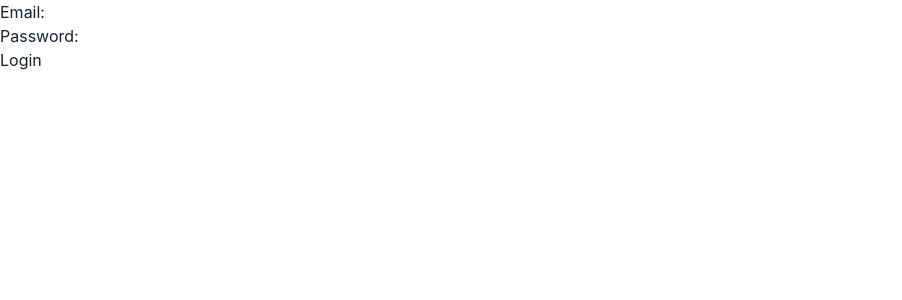
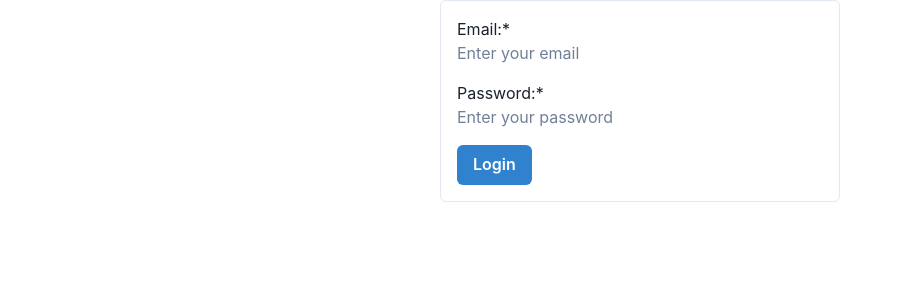
Before and after one commit to Cocahuana/ChallengeReactJSDev, a React (Create React App) app in the folder frontend/: page /login in a window 1280 px wide. Shown: the top 300 px of the page, without its empty margins (0-902 px from the left). Built offline with nearby package versions, Linux system fonts and the light colour scheme; no server answers; the HTML template or start-up script is replaced by a standard one.

Commit message:
Feat: add private routes and fix login

```diff
--- a/frontend/src/components/PrivateRoute.tsx
+++ b/frontend/src/components/PrivateRoute.tsx
@@ -4,7 +4,6 @@ import { useAuth } from "../context/AuthContext";
 
 function PrivateRoute() {
 	const { isLoggedIn } = useAuth();
-	console.log("is loggedin: ", isLoggedIn());
 	// Outlet will render child elements for routing
 	return isLoggedIn() ? <Outlet /> : <Navigate to='/login' replace />;
 }
--- a/frontend/src/context/AuthContext.tsx
+++ b/frontend/src/context/AuthContext.tsx
@@ -29,7 +29,7 @@ export const AuthProvider = (props: AuthProviderProps) => {
 			setError(null);
 			return userData;
 		} catch (err: any) {
-			setError("ERROR - LOGIN - POST: " + err.message);
+			setError("ERROR - LOGIN: " + err.message);
 			setUser(null);
 			return null;
 		}
@@ -55,7 +55,6 @@ export const AuthProvider = (props: AuthProviderProps) => {
 		return expirationDate < new Date();
 	};
 	const isLoggedIn = () => {
-		console.log("istokenExpired: ", isTokenExpired());
 		return !isTokenExpired();
 	};
 	return (
--- a/frontend/src/hooks/useLogin.ts
+++ b/frontend/src/hooks/useLogin.ts
@@ -1,7 +1,6 @@
 import { AxiosResponse } from "axios";
 import axiosInstance from "../utils/axiosInstance";
 import { User } from "../interfaces/User";
-
 type LoginParams = {
 	email: string | undefined;
 	password: string | undefined;
--- /dev/null
+++ b/frontend/src/interfaces/ErrorMessages.ts
@@ -0,0 +1,3 @@
+export interface ErrorHTTP {
+	non_field_errors: string;
+}
--- a/frontend/src/pages/LoginForm.tsx
+++ b/frontend/src/pages/LoginForm.tsx
@@ -1,41 +1,69 @@
-// src/components/LoginForm.tsx
 import React, { useState } from "react";
 import { useAuth } from "../context/AuthContext";
 import { User } from "../interfaces/User";
+import {
+	Box,
+	Flex,
+	FormControl,
+	FormLabel,
+	Input,
+	Button,
+	Text,
+} from "@chakra-ui/react";
+
 function LoginForm() {
 	const [email, setEmail] = useState("");
 	const [password, setPassword] = useState("");
+	const [loading, setLoading] = useState(false);
 	const { loginUser, error } = useAuth();
 
 	const handleSubmit = async (event: React.FormEvent) => {
 		event.preventDefault();
+		setLoading(true);
 		const response: User | null = await loginUser(email, password);
+		setLoading(false);
 		console.log("Succesfully logged in: ", response);
 	};
 
 	return (
+		<Flex justify='center'>
+			<Box w='400px' p='4' borderWidth='1px' borderRadius='md'>
 				<form onSubmit={handleSubmit}>
-			<div>
-				<label>Email:</label>
-				<input
+					<FormControl isRequired>
+						<FormLabel>Email:</FormLabel>
+						<Input
 							type='email'
 							value={email}
 							onChange={(e) => setEmail(e.target.value)}
-					required
+							placeholder='Enter your email'
 						/>
-			</div>
-			<div>
-				<label>Password:</label>
-				<input
+					</FormControl>
+					<FormControl isRequired mt='4'>
+						<FormLabel>Password:</FormLabel>
+						<Input
 							type='password'
 							value={password}
 							onChange={(e) => setPassword(e.target.value)}
-					required
+							placeholder='Enter your password'
 						/>
-			</div>
-			<button type='submit'>Login</button>
-			{error && <p>{error}</p>}
+					</FormControl>
+					<Button
+						type='submit'
+						mt='4'
+						colorScheme='blue'
+						isLoading={loading}
+						loadingText='Logging in...'
+					>
+						Login
+					</Button>
+					{error && (
+						<Text color='red.500' mt='2'>
+							{error}
+						</Text>
+					)}
 				</form>
+			</Box>
+		</Flex>
 	);
 }
 
```
Lines whose indentation alone changed are shown as unchanged.
